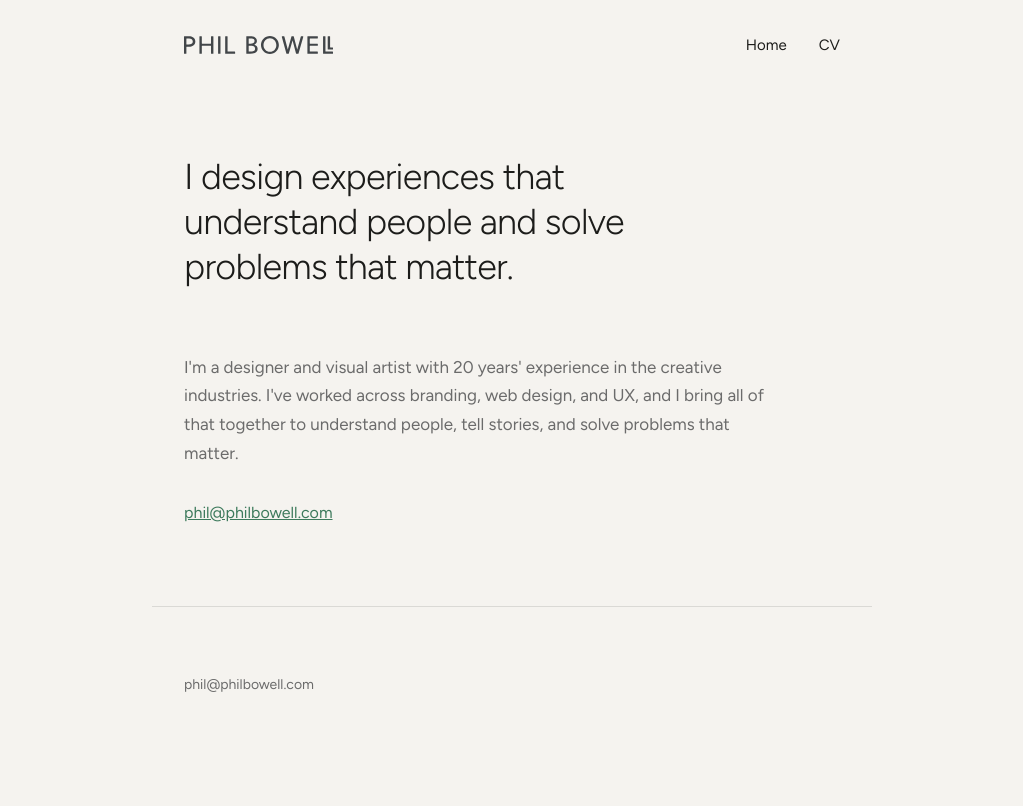
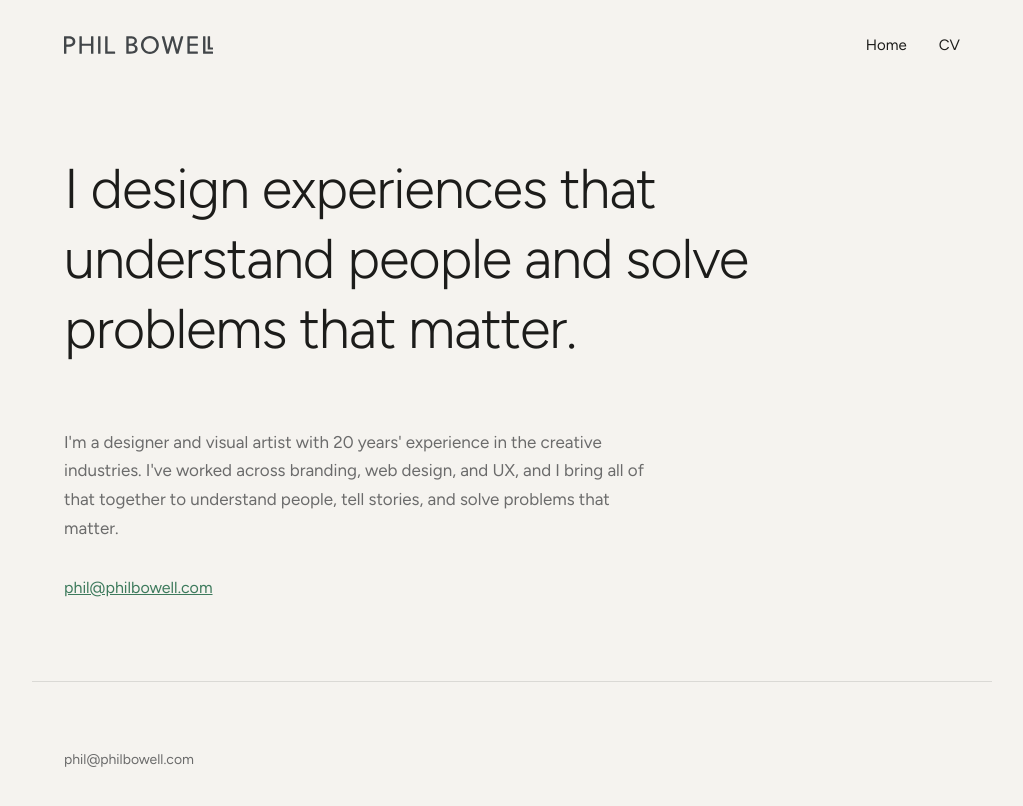
Before and after one commit to philbowell/philbowell.github.io, a Jekyll site: the page built from index.md, in a window 1280 px wide. Shown: the top 806 px of the page, without its empty margins (128-1151 px from the left). Built offline with Jekyll 4.4.1, drawn with Linux system fonts in a browser that asks for light colours.

Commit message:
Widen layout to 960px and increase tagline size (#6)
Closes #5

Co-authored-by: Claude <noreply@anthropic.com>

```diff
--- a/assets/css/style.css
+++ b/assets/css/style.css
@@ -13,7 +13,7 @@
   --space-lg: 4rem;
   --space-xl: 8rem;
 
-  --max-width: 720px;
+  --max-width: 960px;
   --padding-inline: clamp(1.25rem, 5vw, 2rem);
 }
 
@@ -125,7 +125,7 @@ a {
 /* Home */
 
 .home-tagline {
-  font-size: clamp(1.5rem, 3.5vw, 2.25rem);
+  font-size: clamp(2rem, 5vw, 3.5rem);
   font-weight: 300;
   line-height: 1.25;
   letter-spacing: -0.02em;
```
